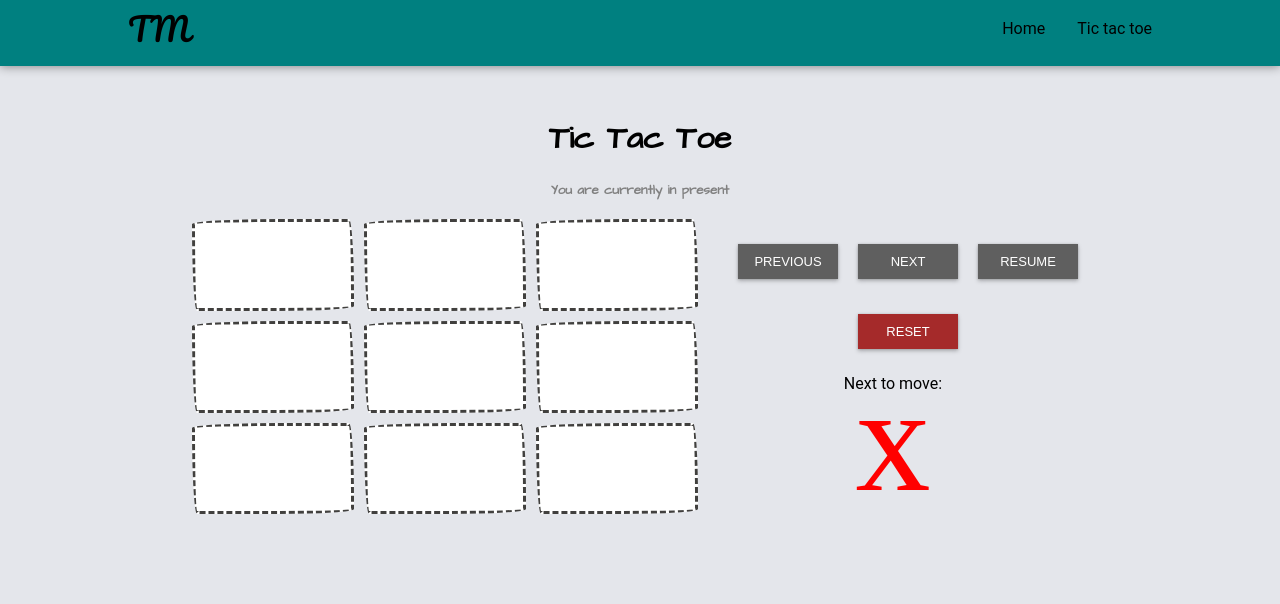
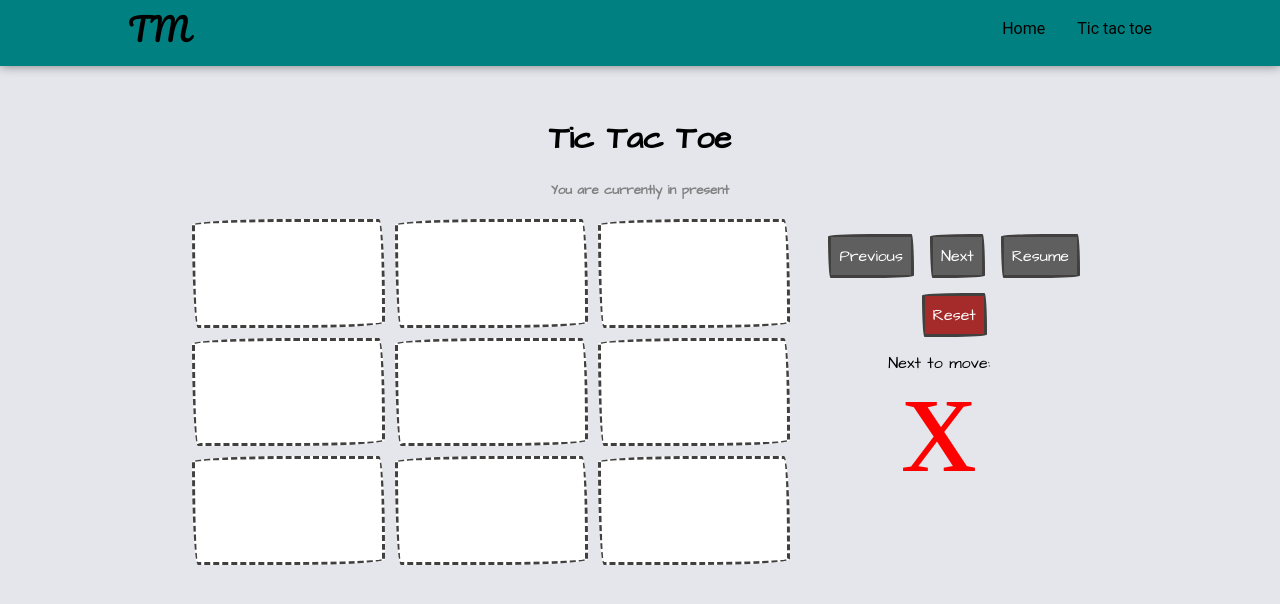
Before and after one commit to DanDPV/Applaudo-Trainee-week-7, a React (Create React App) app: page /tic-tac-toe in a window 1280 px wide. Shown: the top 604 px of the page. Built offline with nearby package versions, Linux system fonts and the light colour scheme; a web font is replaced by a local one.

Commit message:
:lipstick: Use new classes in button and text

```diff
--- a/src/components/TicTacToeMenu/TicTacToeMenu.tsx
+++ b/src/components/TicTacToeMenu/TicTacToeMenu.tsx
@@ -46,7 +46,7 @@ const TicTacToeMenu = ({
       <div className="menu-container">
         <button
           type="button"
-          className="menu-option"
+          className="ttt-menu-button lined thick"
           disabled={isDisabledPrevious || isReplaying}
           onClick={() => getPreviousValue(+1)}
         >
@@ -54,7 +54,7 @@ const TicTacToeMenu = ({
         </button>
         <button
           type="button"
-          className="menu-option"
+          className="ttt-menu-button lined thick"
           disabled={isDisabledNext || isReplaying}
           onClick={() => getPreviousValue(-1)}
         >
@@ -62,7 +62,7 @@ const TicTacToeMenu = ({
         </button>
         <button
           type="button"
-          className="menu-option"
+          className="ttt-menu-button lined thick"
           disabled={isDisabledNext || isReplaying}
           onClick={() => handleResume()}
         >
@@ -73,7 +73,7 @@ const TicTacToeMenu = ({
       <div className="menu-container">
         <button
           type="button"
-          className="menu-option"
+          className="ttt-menu-button lined thick"
           disabled={isReplaying}
           onClick={() => handleReset()}
         >
@@ -85,7 +85,7 @@ const TicTacToeMenu = ({
         <div className="menu-container">
           <button
             type="button"
-            className="menu-option"
+            className="ttt-menu-button lined thick"
             disabled={isReplaying}
             onClick={() => handleReplay()}
           >
@@ -95,7 +95,7 @@ const TicTacToeMenu = ({
       )}
 
       <div>
-        <p>Next to move:</p>
+        <p className="next-to-move-header">Next to move:</p>
         <span
           className="next-to-move"
           style={{
```
